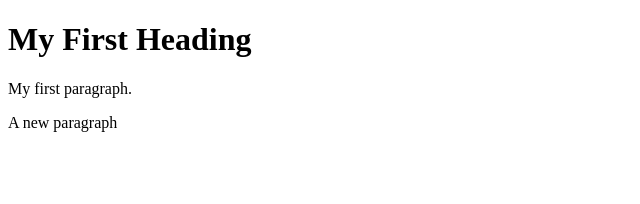
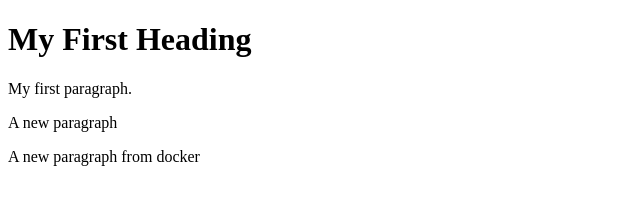
Before and after one commit to domhall/fly-to-the-edge, a plain HTML site: page static/index.html in a window 1280 px wide. Shown: the whole page, without its empty margins (0-640 px from the left). Drawn offline with Linux system fonts and the light colour scheme.

Commit message:
Deployed more

```diff
--- a/static/index.html
+++ b/static/index.html
@@ -5,6 +5,7 @@
 <h1>My First Heading</h1>
 <p>My first paragraph.</p>
 <p>A new paragraph</p>
+<p>A new paragraph from docker</p>
 
 </body>
 </html>
```
